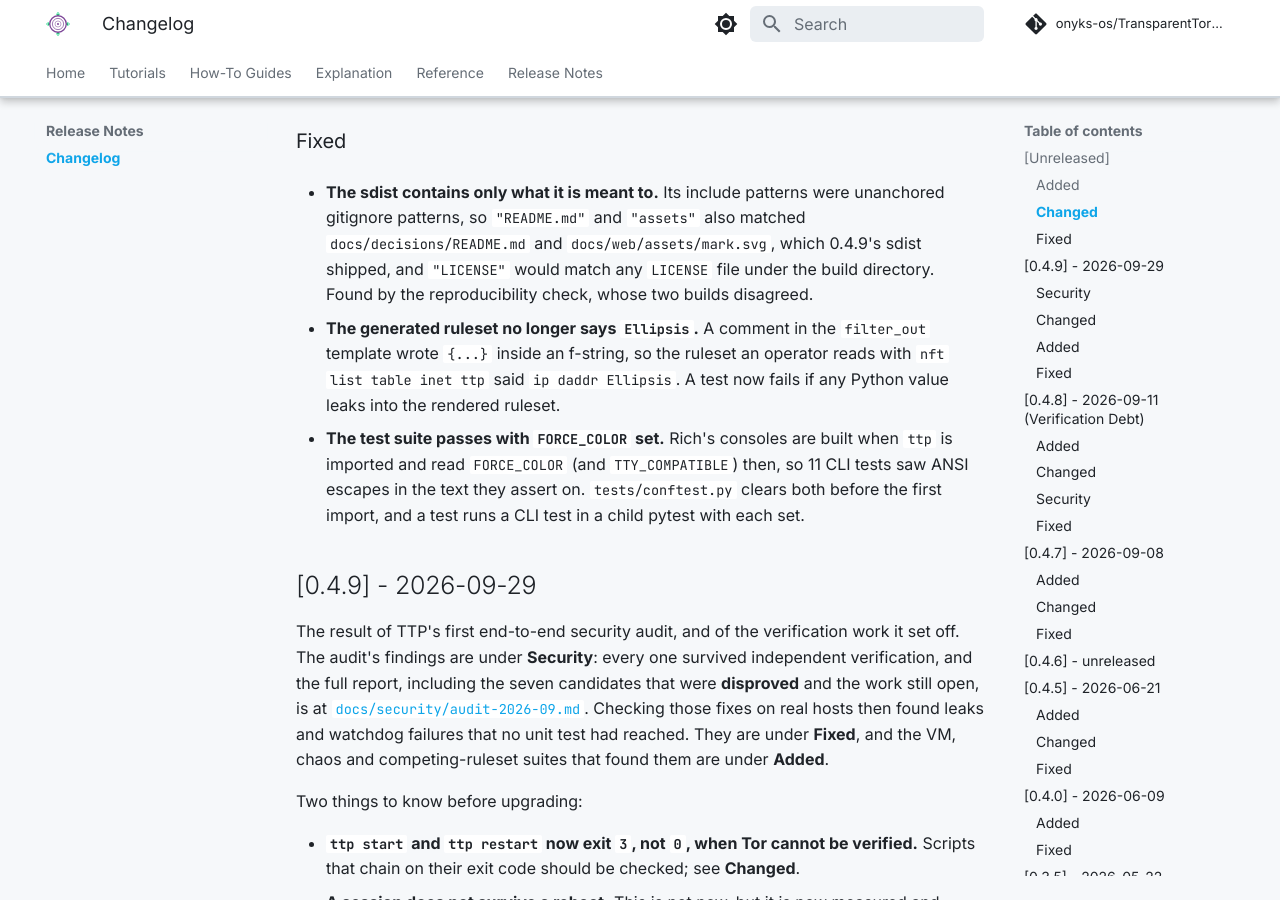
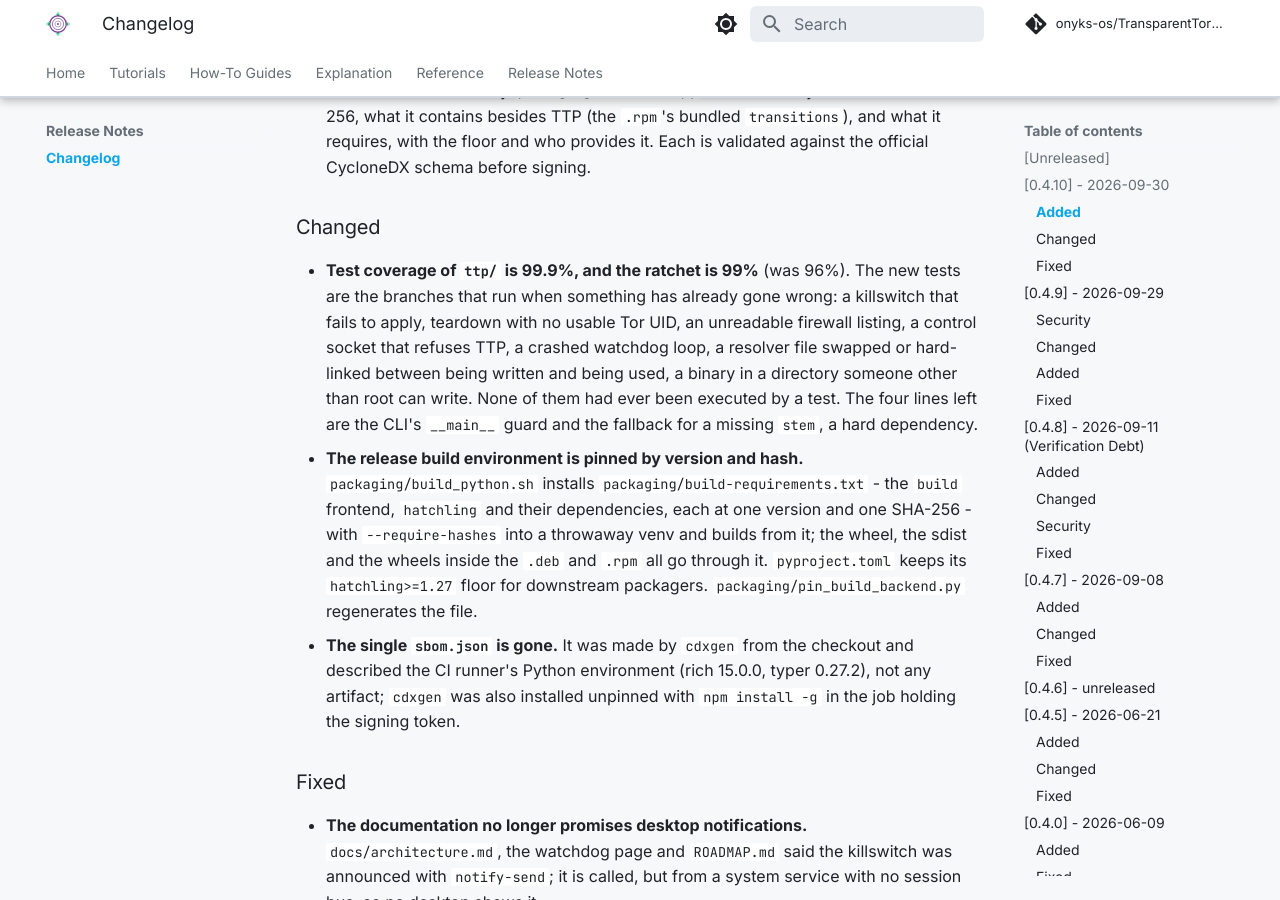
Before and after one commit to onyks-os/TransparentTorProxy, an MkDocs documentation site: the page built from docs/web/release-notes/changelog.md, in a window 1280 px wide and 900 px high, scrolled down 1389 px. Built offline with MkDocs 1.6.1 and Material for MkDocs 9.7.7, drawn with Linux system fonts in a browser that asks for light colours; comment, search, counter and statistics services are not loaded; some of the changed text lies outside the part shown.

Commit message:
chore(release): 0.4.10 - release integrity
- [Unreleased] -> [0.4.10] - 2026-09-30, with an intro: a release of the
  release process, the first built to be reproducible, and two things to
  know (desktop notifications never arrived; sbom.json is replaced by one
  SBOM per package).
- Version 0.4.9 -> 0.4.10 via bump-my-version: pyproject, __init__,
  Makefile, PKGBUILD, README. The README's .rpm line was not covered by
  any rule; one regex rule now covers both install lines (a second rule
  for the same file was not applied on later bumps - checked by dry run).
- Docs: the killswitch's notify-send never reaches a desktop (it runs in a
  system service with no session bus); architecture, the watchdog page
  and ROADMAP now say so, and the v0.5.0 item describes the privilege
  boundary it has to cross. ROADMAP status moves to v0.4.10.

Co-Authored-By: Claude Opus 5.5 <noreply@anthropic.com>
Signed-off-by: onyks-os <129986281+onyks-os@users.noreply.github.com>

```diff
--- a/docs/web/release-notes/changelog.md
+++ b/docs/web/release-notes/changelog.md
@@ -6,6 +6,24 @@ The format is based on [Keep a Changelog](https://keepachangelog.com/en/1.0.0/),
 and this project adheres to [Semantic Versioning](https://semver.org/spec/v2.0.0.html).
 
 ## [Unreleased]
+
+## [0.4.10] - 2026-09-30
+
+A release of the release process. Nothing a running session does has changed;
+what changed is what a published TTP can be checked against. It is the first
+release built to be reproducible: right after it is published, CI rebuilds it
+from its tag on a separate runner and compares the result, byte for byte, with
+what was published. Every asset is signed and verified from what was published,
+the build environment is pinned by hash, each package has its own SBOM, and the
+unit suite now covers 99.9% of `ttp/`.
+
+Nothing to do before upgrading. Two things to know:
+
+- **Desktop notifications do not arrive, and never have.** The watchdog calls
+  `notify-send` from a system service that has no user's session bus. Only
+  `wall` reaches anyone, in terminals. The docs said otherwise; they no longer
+  do. Real desktop notifications are a v0.5.0 item.
+- **The single `sbom.json` is replaced** by one `<artifact>.cdx.json` per package.
 
 ### Added
 
@@ -39,6 +57,14 @@ and this project adheres to [Semantic Versioning](https://semver.org/spec/v2.0.0
 
 ### Changed
 
+- **Test coverage of `ttp/` is 99.9%, and the ratchet is 99%** (was 96%). The
+  new tests are the branches that run when something has already gone wrong: a
+  killswitch that fails to apply, teardown with no usable Tor UID, an unreadable
+  firewall listing, a control socket that refuses TTP, a crashed watchdog loop,
+  a resolver file swapped or hard-linked between being written and being used,
+  a binary in a directory someone other than root can write. None of them had
+  ever been executed by a test. The four lines left are the CLI's
+  `__main__` guard and the fallback for a missing `stem`, a hard dependency.
 - **The release build environment is pinned by version and hash.**
   `packaging/build_python.sh` installs `packaging/build-requirements.txt` - the
   `build` frontend, `hatchling` and their dependencies, each at one version and
@@ -53,6 +79,13 @@ and this project adheres to [Semantic Versioning](https://semver.org/spec/v2.0.0
 
 ### Fixed
 
+- **The documentation no longer promises desktop notifications.**
+  `docs/architecture.md`, the watchdog page and `ROADMAP.md` said the killswitch
+  was announced with `notify-send`; it is called, but from a system service with
+  no session bus, so no desktop shows it.
+- **A dead branch in `check_tmpfs_space` is gone.** It re-raised `StateError`
+  from an `except OSError` that `StateError` can never reach; found because no
+  test could execute it.
 - **The sdist contains only what it is meant to.** Its include patterns were
   unanchored gitignore patterns, so `"README.md"` and `"assets"` also matched
   `docs/decisions/README.md` and `docs/web/assets/mark.svg`, which 0.4.9's sdist
--- a/ttp/__init__.py
+++ b/ttp/__init__.py
@@ -3,4 +3,4 @@
 
 """TTP - Transparent Tor Proxy."""
 
-__version__ = "0.4.9"
+__version__ = "0.4.10"
```
Also changed, not shown: CHANGELOG.md (+33 -0 lines), README.md (+2 -2 lines), ROADMAP.md (+11 -3 lines), docs/architecture.md (+1 -1 lines), docs/web/explanation/watchdog-fsm.md (+4 -1 lines), pyproject.toml (+8 -4 lines), 2 other files.
